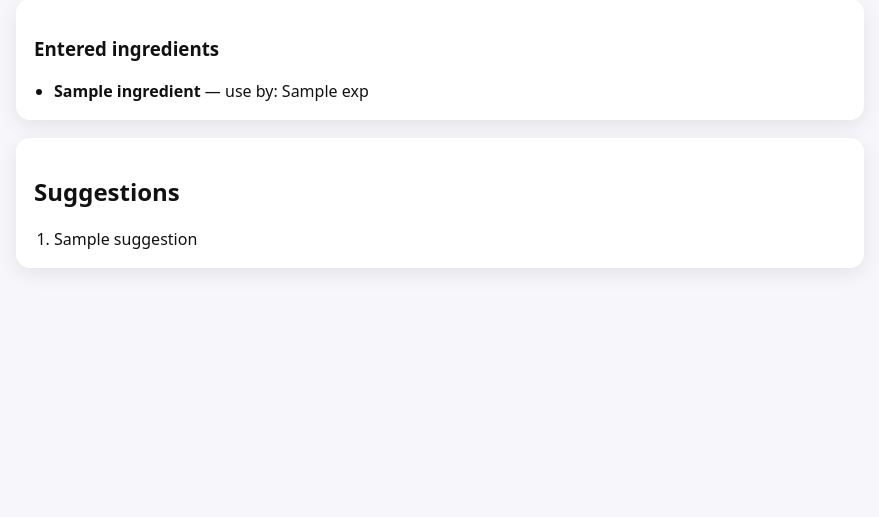
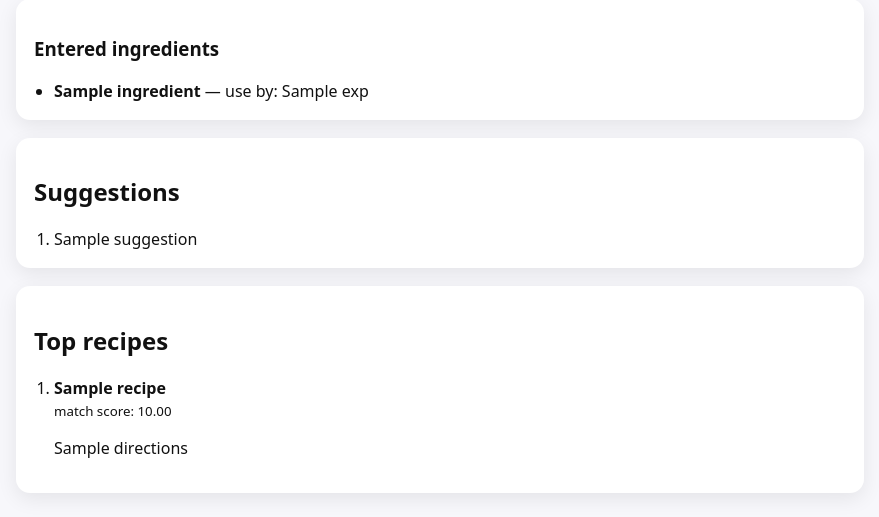
Before and after one commit to deAdler-alt/leftover-chef, a FastAPI app: template app/templates/index.html in a window 1280 px wide. Shown: the part 331-848 px from the top of the page, without its empty margins (200-1079 px from the left). Before the commit the page ends 601 px from the top, so only its background shows below. Run offline with FastAPI, Linux system fonts and the light colour scheme; the template is opened without the code that fills it: most values are stand-ins (such as "Sample title", 1, 10 or a date in 2020).

Commit message:
submissions, recipe match, top list - added

```diff
--- a/app/main.py
+++ b/app/main.py
@@ -1,8 +1,12 @@
+from datetime import date
+from typing import List, Optional, Tuple
 from fastapi import FastAPI, Request, Form
 from fastapi.responses import HTMLResponse
 from fastapi.staticfiles import StaticFiles
 from fastapi.templating import Jinja2Templates
-from typing import List, Optional
+from uuid import uuid4
+
+from .supabase_client import get_client
 
 app = FastAPI(title="LeftoverChef")
 
@@ -10,28 +14,61 @@ app.mount("/static", StaticFiles(directory="app/static"), name="static")
 templates = Jinja2Templates(directory="app/templates")
 
 
-def simple_suggest(ingredients: List[str]) -> List[str]:
-    normalized = {i.strip().lower() for i in ingredients if i and i.strip()}
-    suggestions: List[str] = []
+def normalize(items: List[str]) -> List[str]:
+    out = []
+    for i in items:
+        if not i:
+            continue
+        s = i.strip().lower()
+        if s:
+            out.append(s)
+    return out
 
-    if {"egg", "eggs"} & normalized:
-        suggestions.append("Leftover omelette (eggs + veggies).")
-    if "tomato" in normalized or "tomatoes" in normalized:
-        suggestions.append("Shakshuka with tomatoes and eggs.")
-    if "rice" in normalized:
-        suggestions.append("Fried rice with mixed veggies and soy sauce.")
-    if not suggestions and normalized:
-        suggestions.append("Zero-waste salad: chop everything, add olive oil and herbs.")
-    if not normalized:
-        suggestions.append("Add ingredients to get suggestions.")
-    return suggestions
+
+def score_recipes(ingredients: List[str]) -> List[Tuple[str, str, float]]:
+    sb = get_client()
+    # pobierz wszystkie powiązania składników z przepisami
+    r = sb.table("recipe_ingredients").select("recipe_id,name").execute()
+    if not r.data:
+        return []
+
+    wanted = set(ingredients)
+    counts = {}
+    for row in r.data:
+        rid = row["recipe_id"]
+        name = (row["name"] or "").strip().lower()
+        if not name:
+            continue
+        counts.setdefault(rid, {"match": 0, "total": 0})
+        counts[rid]["total"] += 1
+        if name in wanted:
+            counts[rid]["match"] += 1
+
+    if not counts:
+        return []
+
+    # pobierz tytuły
+    ids = list(counts.keys())
+    recs = sb.table("recipes").select("id,title,directions,minutes,tags").in_("id", ids).execute().data
+
+    scored = []
+    for rec in recs:
+        c = counts.get(rec["id"], {"match": 0, "total": 1})
+        base = c["match"] / max(c["total"], 1)
+        # delikatny boost za krótką listę składników (łatwiej ugotować)
+        ease = 1.0 / max(c["total"], 1)
+        score = base + 0.15 * ease
+        scored.append((rec["title"], rec["directions"], float(score)))
+
+    scored.sort(key=lambda x: x[2], reverse=True)
+    return scored[:5]
 
 
 @app.get("/", response_class=HTMLResponse)
 def index(request: Request):
     return templates.TemplateResponse(
         "index.html",
-        {"request": request, "suggestions": [], "ingredients_list": []},
+        {"request": request, "suggestions": [], "ingredients_list": [], "recipes": []},
     )
 
 
@@ -41,15 +78,34 @@ def plan(
     ingredient: Optional[List[str]] = Form(default=None),
     expiry: Optional[List[str]] = Form(default=None),
 ):
-    ingredients = ingredient or []
-    suggestions = simple_suggest(ingredients)
-    pairs = list(zip(ingredients, (expiry or [""] * len(ingredients))))
+    names = normalize(ingredient or [])
+    pairs = list(zip(names, (expiry or [""] * len(names))))
+
+    # zapis batcha w submissions (demo)
+    if pairs:
+        sb = get_client()
+        batch_id = str(uuid4())
+        rows = []
+        for n, e in pairs:
+            ed = None
+            if e:
+                try:
+                    ed = date.fromisoformat(e)
+                except Exception:
+                    ed = None
+            rows.append({"batch_id": batch_id, "name": n, "expiry": ed})
+        sb.table("ingredients_submissions").insert(rows).execute()
+
+    # dobór przepisów
+    recipe_scores = score_recipes(names)
+    suggestions = [f"{title}" for title, _dir, _s in recipe_scores]
+
     return templates.TemplateResponse(
         "index.html",
-        {"request": request, "suggestions": suggestions, "ingredients_list": pairs},
+        {
+            "request": request,
+            "suggestions": suggestions or ["Add ingredients to get suggestions."],
+            "ingredients_list": pairs,
+            "recipes": recipe_scores,
+        },
     )
-
-
-@app.post("/row", response_class=HTMLResponse)
-def row(request: Request):
-    return templates.TemplateResponse("partials/ingredient_row.html", {"request": request})
--- a/app/templates/index.html
+++ b/app/templates/index.html
@@ -42,4 +42,21 @@
   {% endif %}
 </section>
 
+<section class="card">
+  <h2>Top recipes</h2>
+  {% if recipes and recipes|length > 0 %}
+    <ol>
+      {% for title, directions, sc in recipes %}
+        <li>
+          <strong>{{ title }}</strong><br>
+          <small>match score: {{ '%.2f'|format(sc) }}</small>
+          <p>{{ directions }}</p>
+        </li>
+      {% endfor %}
+    </ol>
+  {% else %}
+    <p>No matching recipes yet.</p>
+  {% endif %}
+</section>
+
 {% endblock %}
```
Also changed, not shown: app/supabase_client.py (added, +8 -0 lines).
